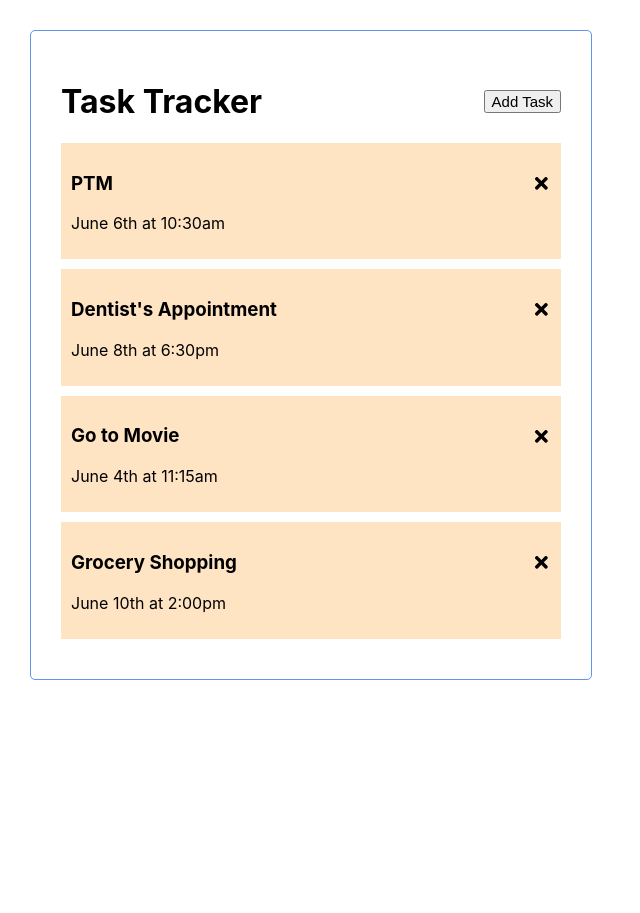
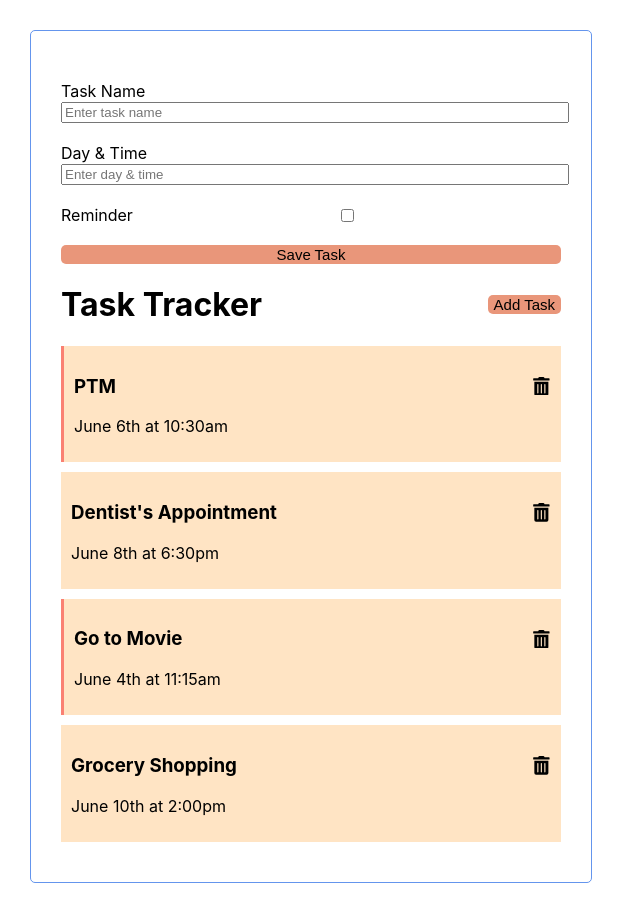
Before and after one commit to nehawalimbe/ReactPractice, a React (Create React App) app in the folder react-task-tracker/: page / in a window 1280 px wide. Shown: the whole page, without its empty margins (0-640 px from the left). Before the commit the page ends 800 px from the top, so only its background shows below. Built offline with nearby package versions, Linux system fonts and the light colour scheme.

Commit message:
Add Task Form.

```diff
--- a/react-task-tracker/src/App.js
+++ b/react-task-tracker/src/App.js
@@ -1,4 +1,5 @@
 import './App.css';
+import AddTask from './components/AddTask';
 import Header from './components/Header';
 import Tasks from './components/Tasks';
 import { useState } from 'react';
@@ -14,7 +15,7 @@ function App() {
     id: 2,
     text: "Dentist's Appointment",
     day: 'June 8th at 6:30pm',
-    reminder: true,
+    reminder: false,
   }, {
     id: 3,
     text: 'Go to Movie',
@@ -24,19 +25,32 @@ function App() {
     id: 4,
     text: 'Grocery Shopping',
     day: 'June 10th at 2:00pm',
-    reminder: true,
+    reminder: false,
   }]);
 
   const deleteTask = (id) => {
-    console.log('delete ->', id);
     setTask(tasks.filter((task)=> {
       return task.id !== id;
     }));
   }
+
+  const toggleReminder = (id) => {
+    let newTask = tasks.map((task) => {
+      if(task.id === id) {
+        task.reminder = !task.reminder;
+        return task;
+      } else {
+        return task
+      }
+    });
+    setTask(newTask);
+  }
+
   return (
     <div className="container">
+      <AddTask></AddTask>
       <Header title='Task Tracker' />
-      <Tasks tasks={tasks} onDelete={deleteTask}></Tasks>
+      {tasks.length > 0 ? <Tasks tasks={tasks} onDelete={deleteTask} onToggle={toggleReminder}></Tasks>  : 'No tasks to display'}
     </div>
   );
 }
--- /dev/null
+++ b/react-task-tracker/src/components/AddTask.js
@@ -0,0 +1,18 @@
+function AddTask() {
+    return (<form className="add-task-form">
+        <div className="form-control">
+            <label>Task Name</label>
+            <input type="text" placeholder="Enter task name"></input>
+        </div>
+        <div className="form-control">
+            <label>Day & Time</label>
+            <input type="text" placeholder="Enter day & time"></input>
+        </div>
+        <div className="form-control reminder">
+            <label>Reminder</label>
+            <input type="checkbox"></input>
+        </div>
+        <input type="submit" value="Save Task" className="btn btn-block"/>
+    </form>);
+}
+export default AddTask;
--- a/react-task-tracker/src/components/Task.js
+++ b/react-task-tracker/src/components/Task.js
@@ -1,11 +1,14 @@
-import {FaTimes} from 'react-icons/fa'
-function Task({task, onDelete}) {
-    return (<div className="task">
+import {FaTrashAlt} from 'react-icons/fa'
+function Task({task, onDelete, onToggle}) {
+    return (<div className={`task ${task.reminder && 'reminder'}`} onDoubleClick={()=>{
+    // return (<div className={task.reminder ? 'task reminder' : 'task'} onDoubleClick={()=>{
+            onToggle(task.id)
+        }}>
         <h3 key={task.id}>
             {task.text}
-            <FaTimes onClick={()=> {
+            <FaTrashAlt onClick={()=> {
                 onDelete(task.id)
-            }}></FaTimes>
+            }}></FaTrashAlt>
         </h3>
 
         <p>{task.day}</p>
--- a/react-task-tracker/src/components/Tasks.js
+++ b/react-task-tracker/src/components/Tasks.js
@@ -1,10 +1,10 @@
 
 import Task from "./Task";
 
-function Tasks({tasks, onDelete}) {
+function Tasks({tasks, onDelete, onToggle}) {
     return (<div>
         {tasks.map(element => (
-            <Task task={element} onDelete={onDelete}></Task>
+            <Task task={element} onDelete={onDelete} onToggle={onToggle}></Task>
         ))}
     </div>);
 }
--- a/react-task-tracker/src/index.css
+++ b/react-task-tracker/src/index.css
@@ -29,6 +29,14 @@ code {
 
 .btn {
   font-size: 15px;
+  background-color: darksalmon;
+  border-radius: 5px;
+  border: none;
+}
+
+.btn-block {
+  width:100%;
+  display: block;
 }
 
 .task {
@@ -42,3 +50,23 @@ code {
   justify-content: space-between;
   align-items: center;
 }
+
+.task.reminder {
+  border-left: 3px solid salmon;
+}
+.form-control {
+  margin: 20px 0;
+}
+.form-control label{
+  display: block;
+}
+
+.form-control input{
+  width: 100%;
+}
+
+.form-control.reminder{
+  display: flex;
+  justify-content: space-between;
+  align-items: center;
+}
```
Also changed, not shown: 1 other file (tests, documents, lock files or other folders).
